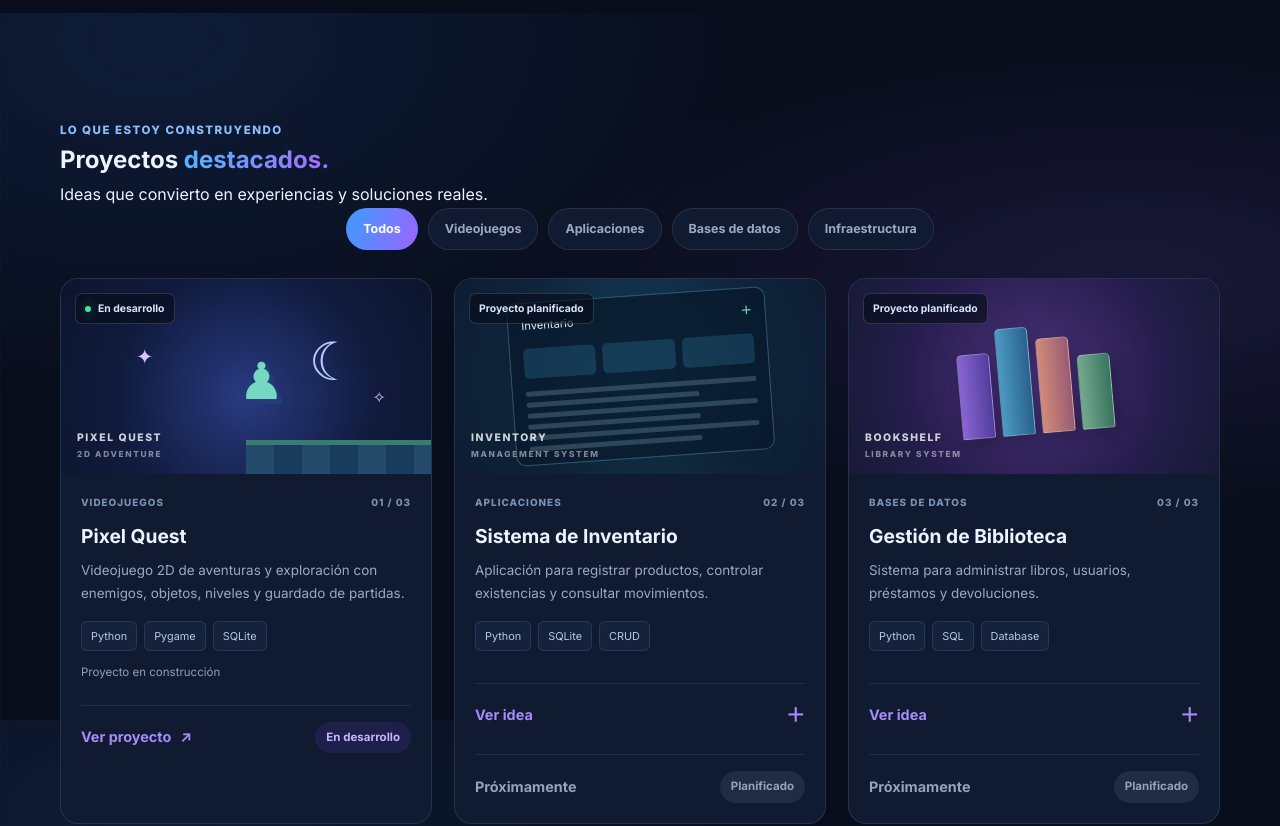
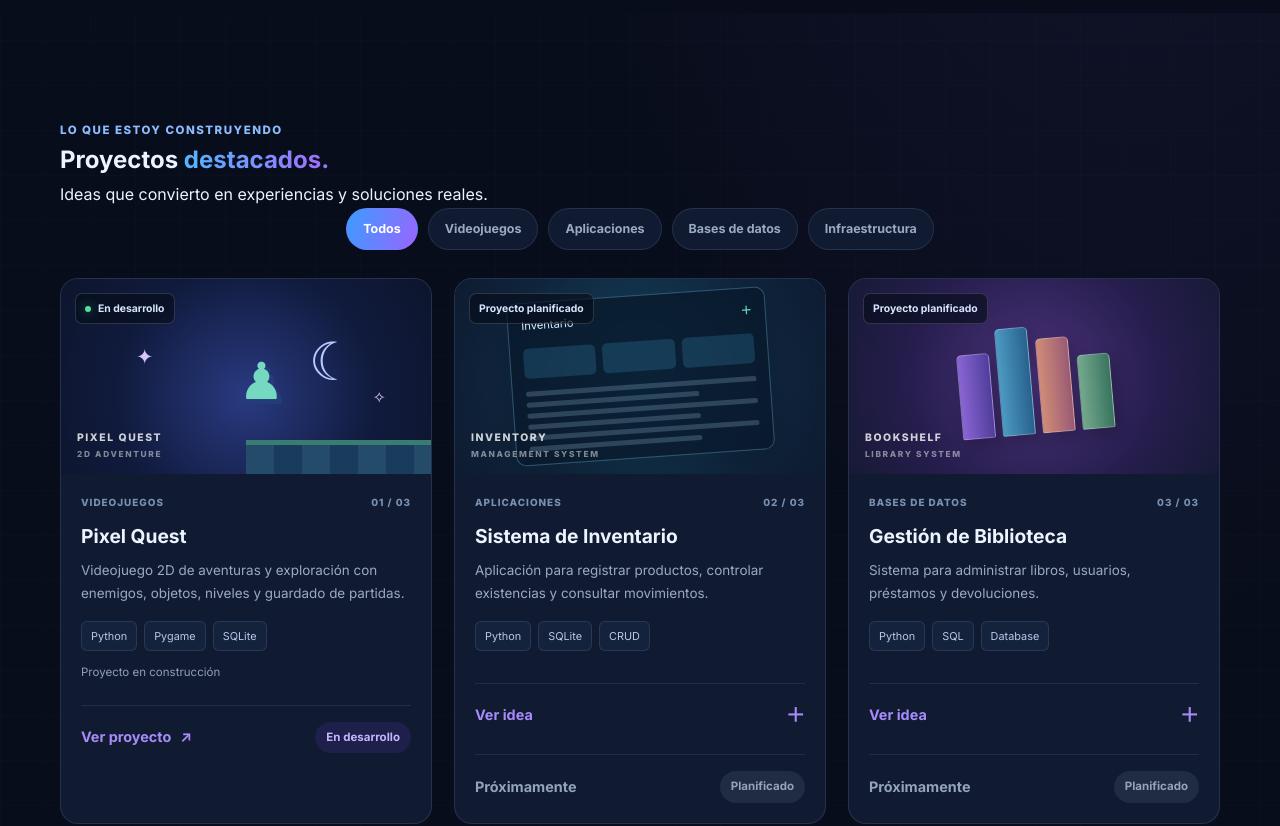
Before and after one commit to MartinValenzu/projects-several, a plain HTML site: page index.html in a window 1280 px wide. Shown: the part 2480-3306 px from the top of the page. Drawn offline with Linux system fonts and the light colour scheme.

Commit message:
Update style.css

```diff
--- a/style.css
+++ b/style.css
@@ -1261,24 +1261,25 @@ main section[id] {
 
 body {
   background-color: #080d1b;
+
   background-image:
     radial-gradient(
       ellipse at 12% 15%,
-      rgba(59, 130, 246, 0.13),
+      rgba(59, 130, 246, 0.10),
       transparent 38%
     ),
     radial-gradient(
       ellipse at 88% 45%,
-      rgba(154, 101, 255, 0.12),
+      rgba(154, 101, 255, 0.09),
       transparent 38%
     ),
     linear-gradient(
-      rgba(120, 150, 210, 0.025) 1px,
+      rgba(120, 150, 210, 0.02) 1px,
       transparent 1px
     ),
     linear-gradient(
       90deg,
-      rgba(120, 150, 210, 0.025) 1px,
+      rgba(120, 150, 210, 0.02) 1px,
       transparent 1px
     );
 
@@ -1288,10 +1289,9 @@ body {
     45px 45px,
     45px 45px;
 
-  background-attachment: fixed;
+  /* Sin fondo fijo ni movimiento */
+  background-attachment: scroll;
 }
-
-
 /* =================================
    ANIMACIONES DE APARICIÓN
 ================================= */
@@ -1319,3 +1319,11 @@ body {
     transition: none;
   }
 }
+/* PRUEBA TEMPORAL DE RENDIMIENTO */
+
+.reveal,
+.reveal.is-visible {
+  opacity: 1;
+  transform: none;
+  transition: none;
+}
```
